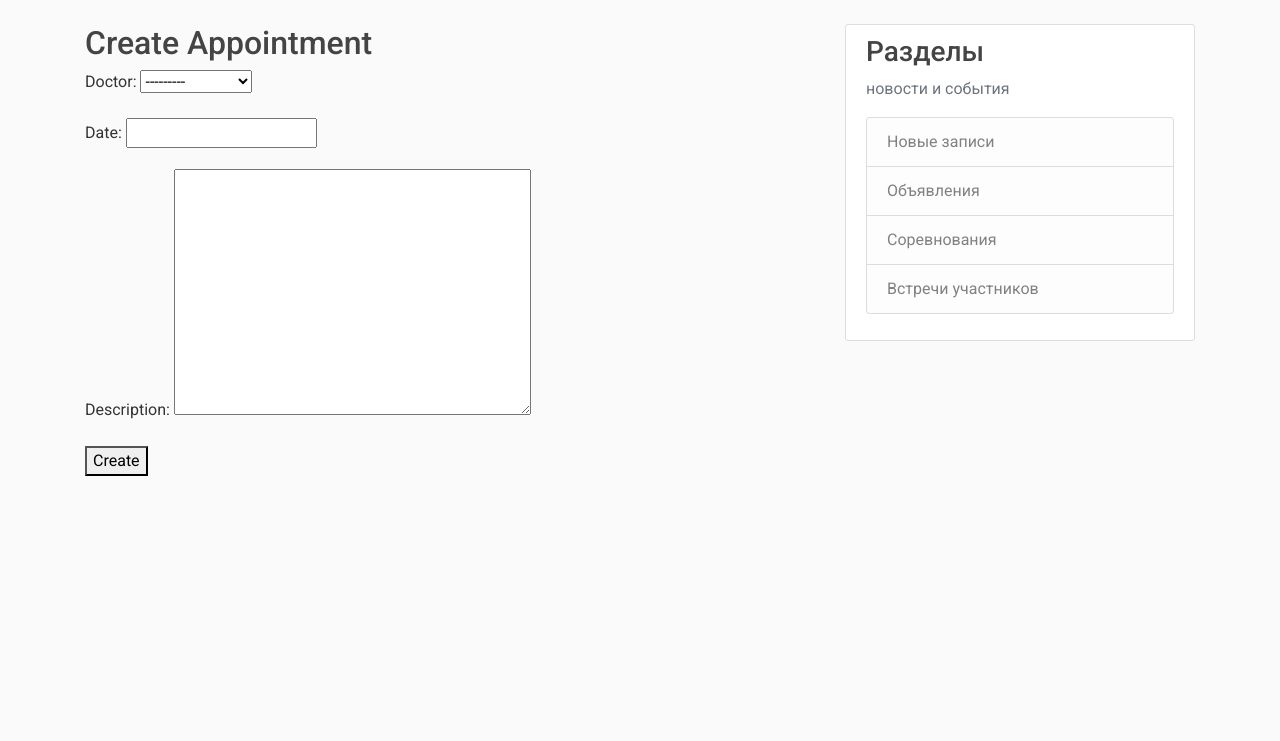
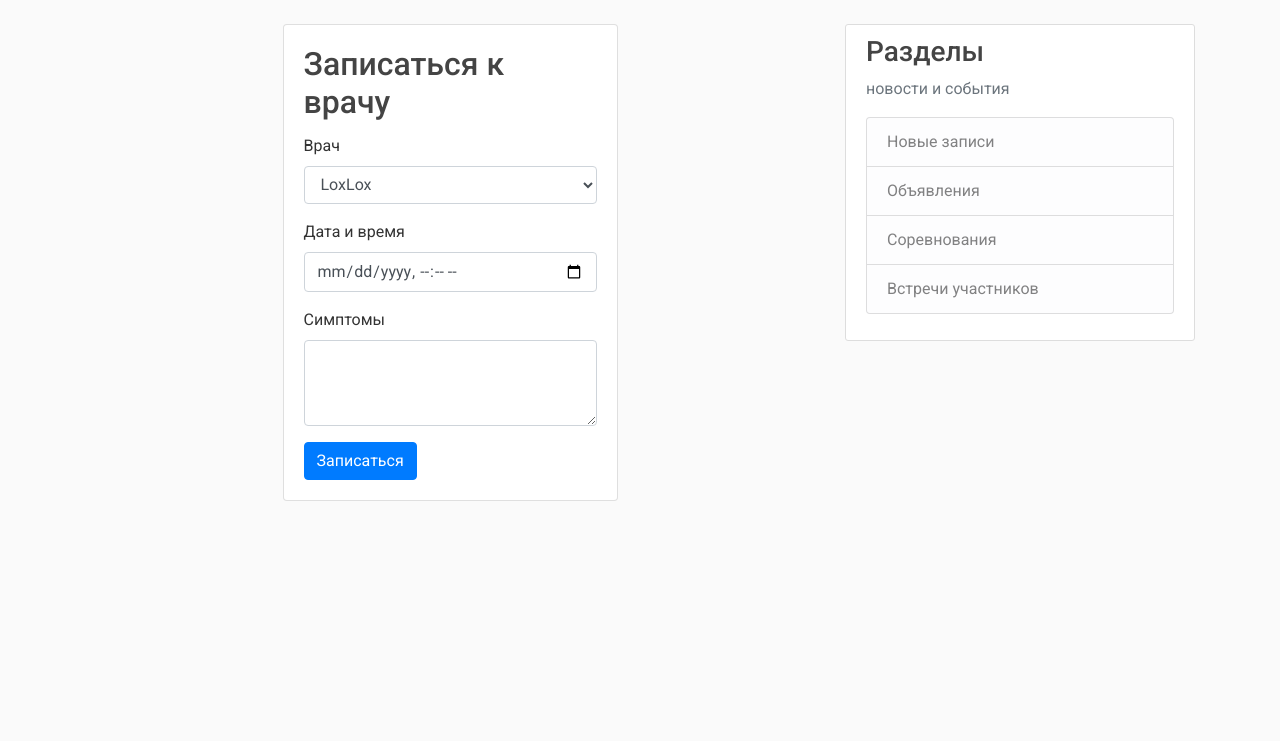
Before and after one commit to Motmeyyy/Diplom_base, a Django app: page /make_appointment/ in a window 1280 px wide. Shown: the part 56-797 px from the top of the page. Run offline with Django 3.2, Linux system fonts and the light colour scheme; a user stored in the database is signed in; data comes from the database, SQL or seed files in the repository; some libraries are stand-ins or nearby versions.

Commit message:
Исправил баги, обновил внешную составляющую

```diff
--- a/step2/my_site/blog/templates/blog/base.html
+++ b/step2/my_site/blog/templates/blog/base.html
@@ -42,7 +42,7 @@
 
                 {% if user|has_group:'Мед.персонал' %}
                 {% if user.verificationrequest.is_verified %}
-                <a class="nav-item nav-link" href="{% url 'blog-about' %}">Записи ко мне</a>
+                <a class="nav-item nav-link" href="{% url 'doctor_appointments' %}">Записи ко мне</a>
                 <a class="nav-item nav-link" href="{% url 'med-list' %}">База пациентов</a>
                 {% endif %}
                 {% if not user.verificationrequest.is_verified %}
--- a/step2/my_site/my_site/urls.py
+++ b/step2/my_site/my_site/urls.py
@@ -31,6 +31,7 @@ urlpatterns = [
     path('my_health/', views.my_health, name='my-health'),
     path('my_appointments/', user_views.view_appointments, name='view_appointments'),
     path('make_appointment/', user_views.create_appointment, name='create_appointment'),
+    path('doctor_appointments/', user_views.doctor_appointments, name='doctor_appointments'),
 ]
 
 
--- a/step2/my_site/users/forms.py
+++ b/step2/my_site/users/forms.py
@@ -33,6 +33,9 @@ class AppointmentForm(forms.ModelForm):
     def __init__(self, *args, **kwargs):
         super(AppointmentForm, self).__init__(*args, **kwargs)
         self.fields['doctor'].queryset = User.objects.filter(groups__name='Мед.персонал')
+        label = 'Врач',
+        empty_label = None,
+        widget = forms.Select(attrs={'class': 'form-control'})
 
     class Meta:
         model = Appointment
--- a/step2/my_site/users/templates/users/appointments/create.html
+++ b/step2/my_site/users/templates/users/appointments/create.html
@@ -1,10 +1,35 @@
 {% extends "blog/base.html" %}
 
 {% block content %}
-  <h2>Create Appointment</h2>
-  <form method="POST">
-    {% csrf_token %}
-    {{ form.as_p }}
-    <button type="submit">Create</button>
-  </form>
+  <div class="container">
+    <div class="row">
+      <div class="col-md-6 offset-md-3">
+        <div class="card">
+          <div class="card-body">
+            <h2 class="card-title">Записаться к врачу</h2>
+            <form method="POST">
+              {% csrf_token %}
+              <div class="form-group">
+                <label for="{{ form.doctor.id_for_label }}">Врач</label>
+                <select name="{{ form.doctor.html_name }}" id="{{ form.doctor.id_for_label }}" class="form-control">
+                  {% for doctor in form.doctor.field.queryset %}
+                    <option value="{{ doctor.pk }}">{{ doctor.profile.full_name }}</option>
+                  {% endfor %}
+                </select>
+              </div>
+              <div class="form-group">
+                <label for="{{ form.datetime.id_for_label }}">Дата и время</label>
+                <input type="datetime-local" class="form-control" id="{{ form.datetime.id_for_label }}" name="{{ form.datetime.html_name }}">
+              </div>
+              <div class="form-group">
+                <label for="{{ form.description.id_for_label }}">Симптомы</label>
+                <textarea class="form-control" id="{{ form.description.id_for_label }}" name="{{ form.description.html_name }}" rows="3"></textarea>
+              </div>
+              <button type="submit" class="btn btn-primary">Записаться</button>
+            </form>
+          </div>
+        </div>
+      </div>
+    </div>
+  </div>
 {% endblock %}
--- a/step2/my_site/users/views.py
+++ b/step2/my_site/users/views.py
@@ -64,3 +64,8 @@ def create_appointment(request):
     else:
         form = AppointmentForm()
     return render(request, 'users/appointments/create.html', {'form': form})
+
+@login_required
+def doctor_appointments(request):
+    appointments = Appointment.objects.filter(doctor=request.user)
+    return render(request, 'users/appointments/doctor_appointments.html', {'appointments': appointments})
```
Also changed, not shown: step2/my_site/users/templates/users/appointments/doctor_appointments.html (added, +14 -0 lines), step2/my_site/users/templates/users/appointments/view.html (+4 -3 lines).
